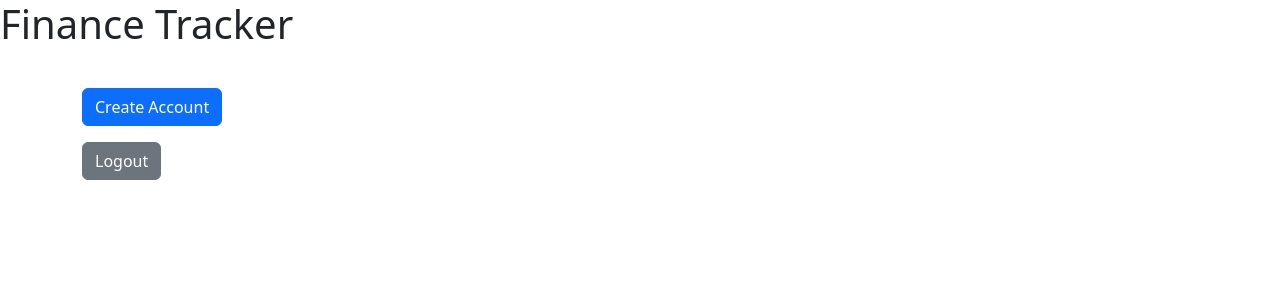
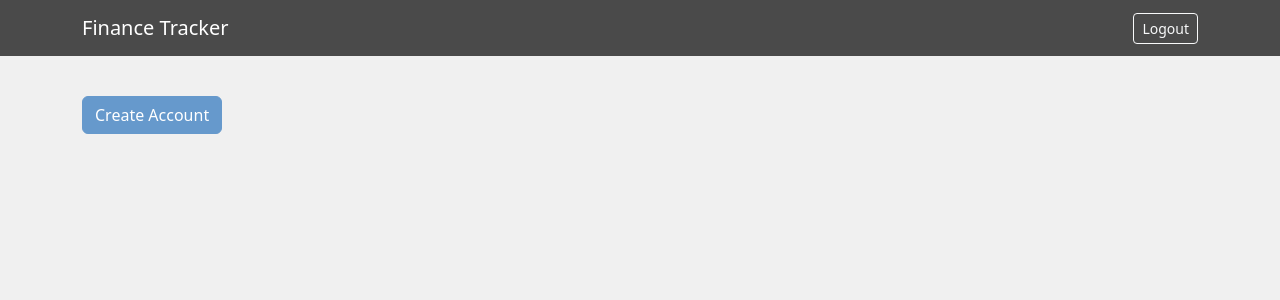
Before and after one commit to michaelb0506-dev/FinanceTracker, a Django app: page / in a window 1280 px wide. Shown: the top 300 px of the page. Run offline with Django 5.2, Linux system fonts and the light colour scheme; the visitor is signed in with stand-in values (Sample User, id 1).

Commit message:
Added Navbar and background

```diff
--- a/rango/templates/rango/accounts.html
+++ b/rango/templates/rango/accounts.html
@@ -34,9 +34,5 @@
 
     <a href = "{% url 'rango:home' %}" class="btn btn-secondary"> Return Home </a>
 
-    <form method="post" action="{% url 'rango:logout' %}" class="d-inline">
-        {% csrf_token %}
-        <button type="submit" class="btn btn-secondary"> Logout </button>
-    </form>
 </div>
 {% endblock %}
--- a/rango/templates/rango/base.html
+++ b/rango/templates/rango/base.html
@@ -4,10 +4,37 @@
     <meta charset="UTF-8">
     <title>{% block title %}Finance Tracker{% endblock %}</title>
     <link href="https://cdn.jsdelivr.net/npm/bootstrap@5.3.3/dist/css/bootstrap.min.css" rel="stylesheet">
+    <style>
+        body {
+            background-color: #f0f0f0ef;
+        }
+        .navbar {
+            background-color: #4a4a4a !important;
+        }
+        .btn-primary {
+            background-color: #6699cc;
+            border-color: #6699cc;
+        }
+        .btn-primary:hover {
+            background-color: #5588bb;
+            border-color: #5588bb;
+        }
+    </style>
 </head>
 <body>
     <header>
-        <h1>Finance Tracker</h1>
+        <nav class="navbar navbar-dark">
+            <div class="container">
+                <a class="navbar-brand" href="{% url 'rango:home' %}">Finance Tracker</a>
+
+                {% if user.is_authenticated %}
+                    <form method="post" action="{% url 'rango:logout' %}" class="d-flex">
+                        {% csrf_token %}
+                        <button type="submit" class="btn btn-outline-light btn-sm">Logout</button>
+                    </form>
+                {% endif %}
+            </div>
+        </nav>
     </header>
 
     {% block content %}
--- a/rango/templates/rango/home.html
+++ b/rango/templates/rango/home.html
@@ -13,9 +13,5 @@
 
     <a href="{% url 'rango:create_account' %} " class="btn btn-primary mb-3"> Create Account</a>
 
-    <form method="post" action="{% url 'rango:logout' %}">
-        {% csrf_token %}
-        <button type="submit"  class="btn btn-secondary"> Logout </button>
-    </form>
 </div>
 {% endblock %}
```
